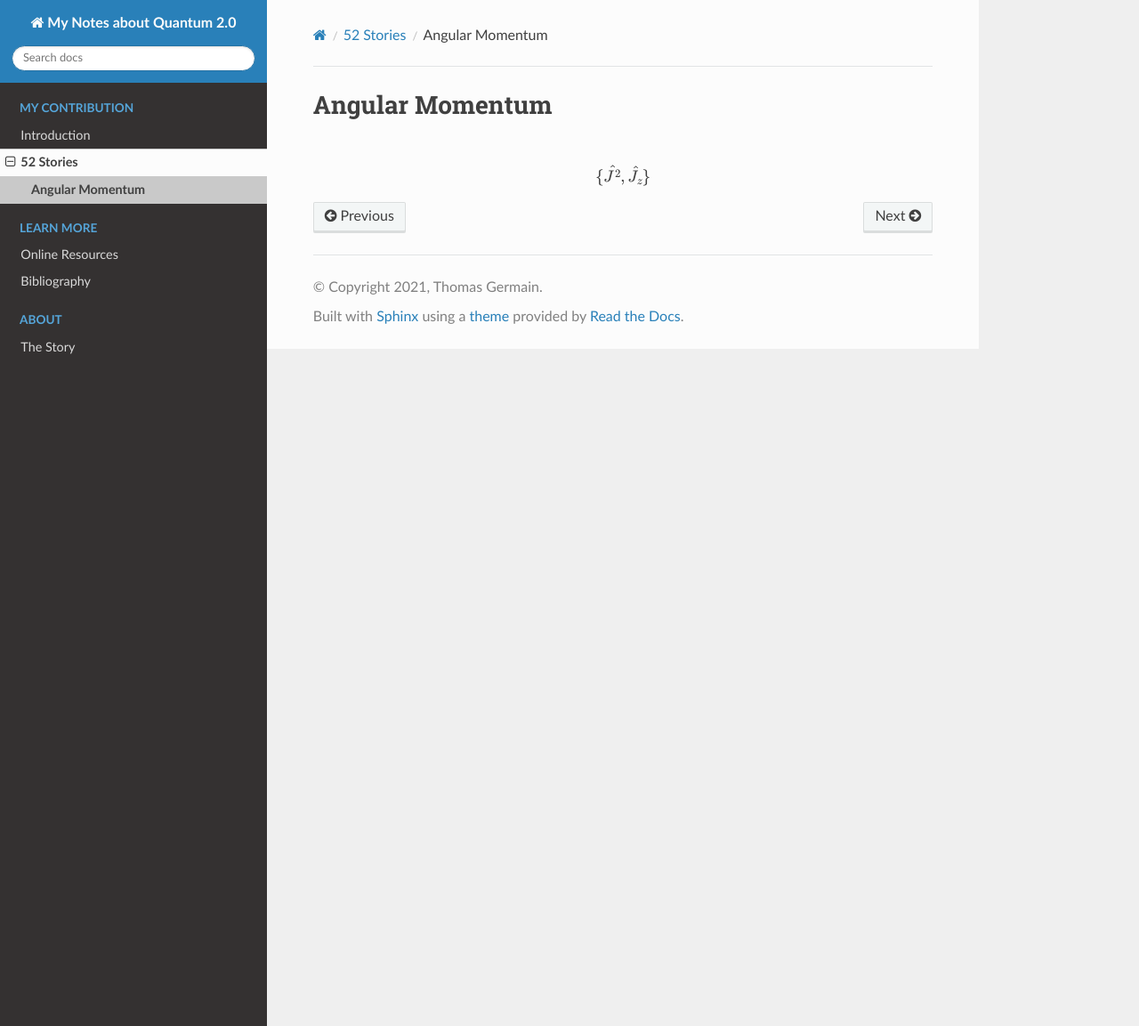
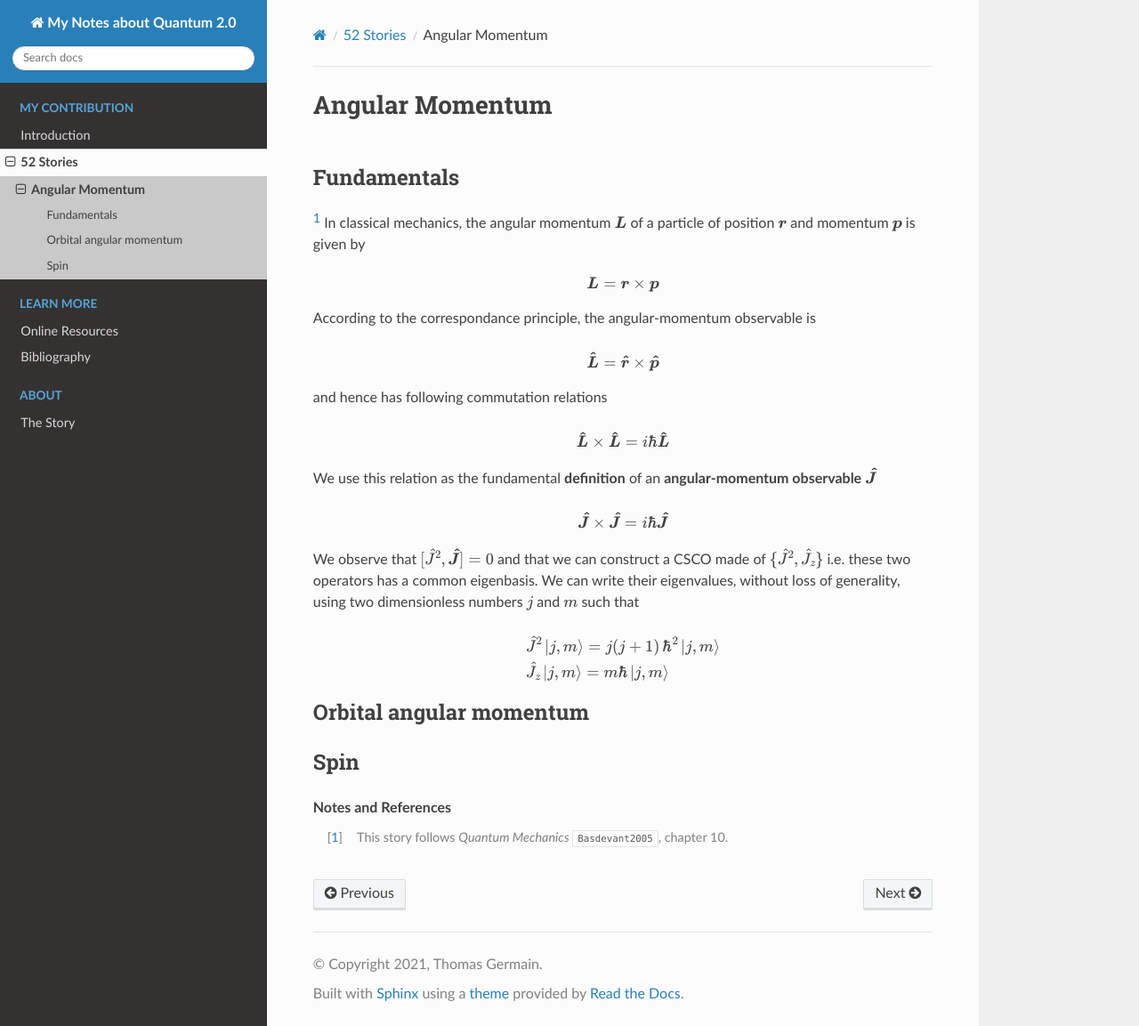
Before and after one commit to tomlqc/about-quantum, a Sphinx documentation site: the page built from source/stories/angular-momentum.rst, in a window 1280 px wide and 1153 px high. Shown: the whole window at 89% size. Built offline with Sphinx 7.4.7 and the Read the Docs theme 2.0.0, drawn with Linux system fonts in a browser that asks for light colours; cross-references to code outside the pages are shown as plain code.

Commit message:
angular momentum fundamentals (with latex newcommands)

```diff
--- a/source/qutex.rst
+++ b/source/qutex.rst
@@ -1,8 +1,24 @@
 
 .. math::
 
-	% latex commands for quantum mechanics
-	\newcommand{\bra}[1]{\left<#1\right|}
-	\newcommand{\ket}[1]{\left|#1\right>}
-	\newcommand{\bk}[2]{\left<#1\middle|#2\right>}
-	\newcommand{\bke}[3]{\left<#1\middle|#2\middle|#3\right>}
+    % https://latex.wikia.org/wiki/List_of_LaTeX_symbols
+    % https://www.overleaf.com/learn/latex/Main_Page
+    %
+    % latex commands for quantum mechanics
+    \newcommand{\bra}[1]{\left<#1\right|}
+    \newcommand{\ket}[1]{\left|#1\right>}
+    \newcommand{\bk}[2]{\left<#1\middle|#2\right>}
+    \newcommand{\bke}[3]{\left<#1\middle|#2\middle|#3\right>}
+    %
+    % general shortcuts
+    \newcommand{\bm}[1]{\boldsymbol{#1}}  % bold math
+    \newcommand{\super}[2]{#1 {}^{#2}}  % superscript
+    %
+    % hats together with subscripts or superscript (e.g. for angular momentum)
+    \newcommand{\hatb}[1]{\bm{\hat{#1}}}  % hat + bold
+    \newcommand{\hatsub}[2]{\hat{{#1}_{#2}}}  % hat + subscript
+    \newcommand{\hatsup}[2]{\super{\hat{#1}}{#2}}  % hat + superscript
+
+.. about the Mathjax equation numbering
+    https://github.com/readthedocs/sphinx_rtd_theme/pull/383
+    https://github.com/dmey/synthia/commit/ee48def68bdb240bad68978f48d6dbb75b893e8b
--- a/source/stories/angular-momentum.rst
+++ b/source/stories/angular-momentum.rst
@@ -4,6 +4,51 @@ Angular Momentum
 
 .. include:: ../qutex.rst
 
+.. ---------------------------------------------------------------------------
+
+Fundamentals
+------------
+
+[#fQM10]_ In classical mechanics, the angular momentum :math:`\bm L` of a particle
+of position :math:`\bm r` and momentum :math:`\bm p` is given by
+
+.. math:: \bm L = \bm r \times \bm p
+
+According to the correspondance principle, the angular-momentum observable is
+
+.. math:: \hatb L = \hatb r \times \hatb p
+
+and hence has following commutation relations
+
+.. math:: \hatb{L} \times \hatb{L} = i \hbar \hatb{L}
+
+We use this relation as the fundamental **definition** of an **angular-momentum
+observable** :math:`\hatb J`
+
+.. math:: \hatb{J} \times \hatb{J} = i \hbar \hatb{J}
+
+We observe that :math:`[ \hatsup{J}{2}, \hatb{J} ] = 0` and that we can construct
+a CSCO made of :math:`\{ \hatsup{J}{2}, \hatsub{J}{z} \}` i.e. these two operators
+has a common eigenbasis.
+We can write their eigenvalues, without loss of generality,
+using two dimensionless numbers :math:`j` and :math:`m` such that
+
 .. math::
 
-    \{\hat{J^2}, \hat J_z\}
+    & \hatsup{J}{2} \ket{j, m} = j (j + 1) \, \hbar^2 \ket{j, m} \\
+    & \hatsub{J}{z} \ket{j, m} = m \hbar \ket{j, m}
+
+
+Orbital angular momentum
+------------------------
+
+
+Spin
+----
+
+
+.. ---------------------------------------------------------------------------
+
+.. rubric:: Notes and References
+
+.. [#fQM10] This story follows *Quantum Mechanics* :cite:`Basdevant2005`, chapter 10.
```
